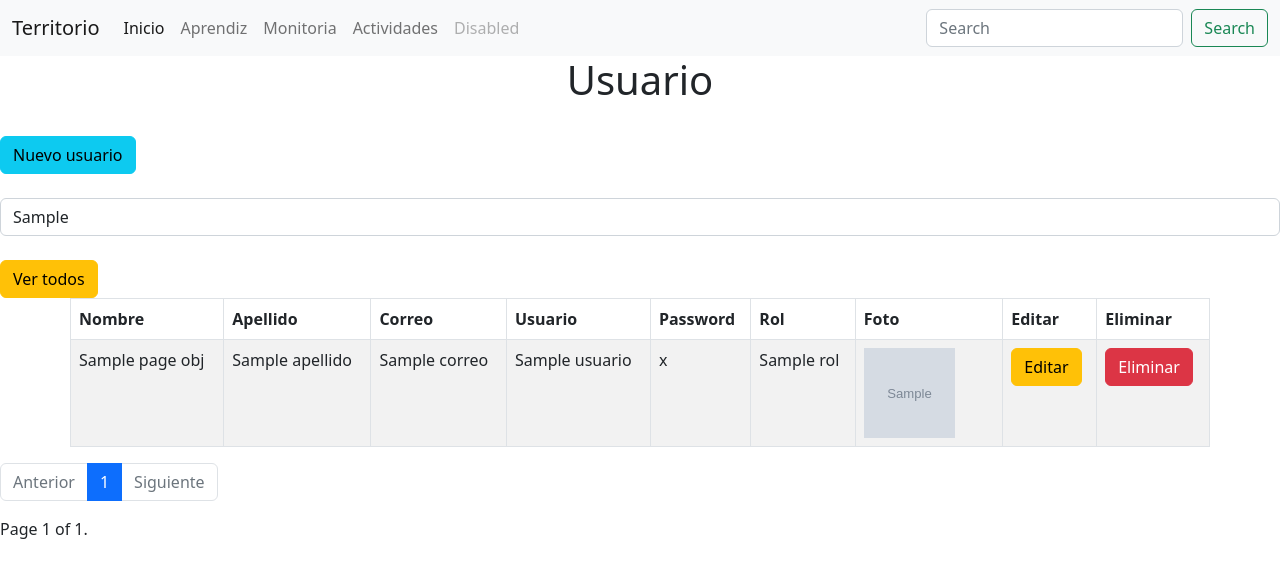
After one commit to PUFFY0RAPTOR/Territorio, a Django app: template territorio/templates/territorio/usuario/listarUsuario.html in a window 1280 px wide. The commit adds this page. Shown: the top 578 px of the page. Run offline with Django 4.2, Linux system fonts and the light colour scheme; the template is opened without the code that fills it: most values are stand-ins (such as "Sample title", 1, 10 or a date in 2020); grey boxes marked "Sample" are stand-in pictures; some libraries are stand-ins or nearby versions.

Commit message:
Falta organizar eliminar y editar

```diff
--- a/territorio/models.py
+++ b/territorio/models.py
@@ -1,3 +1,4 @@
+from email.policy import default
 from django.db import models
 
 # Create your models here.
@@ -15,6 +16,7 @@ class Usuario(models.Model):
     )
     #enumerate mysql
     rol = models.CharField(choices = ROLES, max_length=1, default="A")
+    foto = models.ImageField(upload_to = '', default = 'perfil.png')
 
     def __str__(self):
         return self.nombre
--- a/territorio/templates/territorio/base.html
+++ b/territorio/templates/territorio/base.html
@@ -46,6 +46,11 @@
                     <li class="nav-item">
                         <a class="nav-link active" aria-current="page" href="{% url 'territorio:index' %}">Inicio</a>
                     </li>
+                    {% if request.session.auth.4 != 'R' %}
+                    <li class="nav-item">
+                        <a class="nav-link" href="{% url 'territorio:usuarios' %}">Usuarios</a>
+                    </li>
+                    {% endif %}
                     {% if request.session.auth.4 != 'A' %}
                     <li class="nav-item">
                         <a class="nav-link" href="{% url 'territorio:aprendices' %}">Aprendiz</a>
--- /dev/null
+++ b/territorio/templates/territorio/usuario/listarUsuario.html
@@ -0,0 +1,103 @@
+{% extends 'territorio/base.html' %}
+{% block modulo %} Usuario {% endblock %}
+
+    {% block body %}
+
+        <h1 style="text-align: center;">Usuario</h1><br/>
+
+        <a class="btn btn-info" href="{% url 'territorio:usu_form' %}">Nuevo usuario</a><br/><br/>
+
+        <!-- Buscar por autocompletado -->
+        <input class="form-control me-2 col-ms-2" id="dato_buscar" name="dato_buscar"
+        type="search" placeholder="Buscar" aria-label="Buscar" value="{{ dato_buscado }}"
+        onkeyup="buscarAprendices('{% url 'territorio:buscar_aprend' %}');"><br/>
+
+        {% csrf_token %}
+
+        {% if dato_buscado %}
+            <a class="btn btn-warning" href="{% url 'territorio:aprendices' %}">Ver todos</a>
+        {% endif %}
+
+        <div id="respuesta">
+
+            {% if page_obj %}
+
+            <table class="container table table-striped table-bordered">
+                <thead>
+                    <tr>
+                        <th>Nombre</th>
+                        <th>Apellido</th>
+                        <th>Correo</th>
+                        <th>Usuario</th>
+                        <th>Password</th>
+                        <th>Rol</th>
+                        <th>Foto</th>
+                        <th>Editar</th>
+                        <th>Eliminar</th>
+                    </tr>
+                </thead>
+                <tbody>
+                    {% for r in page_obj %}
+                    <tr>
+                        <td>{{ r.nombre}}</td>
+                        <td>{{ r.apellido}}</td>
+                        <td>{{ r.correo}}</td>
+                        <td>{{r.usuario}}</td>
+                        <td>{{r.password}}</td>
+                        <td>{{r.rol}}</td>
+                        <td><img src="{{r.foto.url}}" width="70%" height="90px" /></td>
+                        <td><a class="btn btn-warning" href="{% url 'territorio:form-usu' r.id %}">Editar</a></td>
+                        <td><a class="btn btn-danger" onclick="confirmacion('{% url 'territorio:elim-usu' r.id %}')">Eliminar</a></td>
+                    </tr>
+                    {% endfor %}
+                </tbody>
+            </table>
+
+            <!--Código de la paginación-->
+            <nav aria-label="...">
+                <ul class="pagination">
+                    <li class="page-item {% if not page_obj.has_previous %} disabled {% endif %}">
+
+                        <a class="page-link" {% if page_obj.has_previous %} href="?page={{ page_obj.previous_page_number }}" {% endif %} >Anterior</a>
+
+                    </li>
+
+                    {% for i in "x"|rjust:page_obj.paginator.num_pages|make_list %}
+
+                        <li class="page-item {% if forloop.counter == page_obj.number %} active {% endif %}">
+                            <a class="page-link" href="?page={{ forloop.counter }}">{{ forloop.counter }}</a>
+                        </li>
+
+                    {% endfor %}
+
+                    <li class="page-item {% if not page_obj.has_next %} disabled {% endif %}">
+
+                        <a class="page-link" {% if page_obj.has_next %} href="?page={{ page_obj.next_page_number }}" {% endif %}>Siguiente</a>
+
+                    </li>
+                </ul>
+            </nav>
+            Page {{ page_obj.number }} of {{ page_obj.paginator.num_pages }}.
+
+
+            {% else %}
+            <table class="container table table-striped table-bordered">
+                <thead>
+                    <tr>
+                        <th>Cédula</th>
+                        <th>Nombre</th>
+                        <th>Apellido</th>
+                        <th>Fecha de nacimiento</th>
+                        <th>Editar</th>
+                        <th>Eliminar</th>
+                    </tr>
+                </thead>
+                <tbody>
+                </tbody>
+            </table>
+            {% endif %}
+        {% endblock %}
+
+    </div>
+
+    {% block terrImg %}{% endblock %}
```
Also changed, not shown: requirements.txt (added, +7 -0 lines), sena/settings.py (+8 -0 lines), sena/urls.py (+5 -2 lines), territorio/admin.py (+9 -2 lines), territorio/templates/territorio/usuario/crearUsuario.html (added, +42 -0 lines), territorio/templates/territorio/usuario/editarUsuario.html (added, +42 -0 lines), territorio/urls.py (+8 -0 lines), territorio/views.py (+121 -0 lines), db.sqlite3, territorio/migrations/0006_usuario_foto.py (added), uploads/territorio/fotos/perfil.png (added), uploads/territorio/fotos/yone.jpeg (added).
